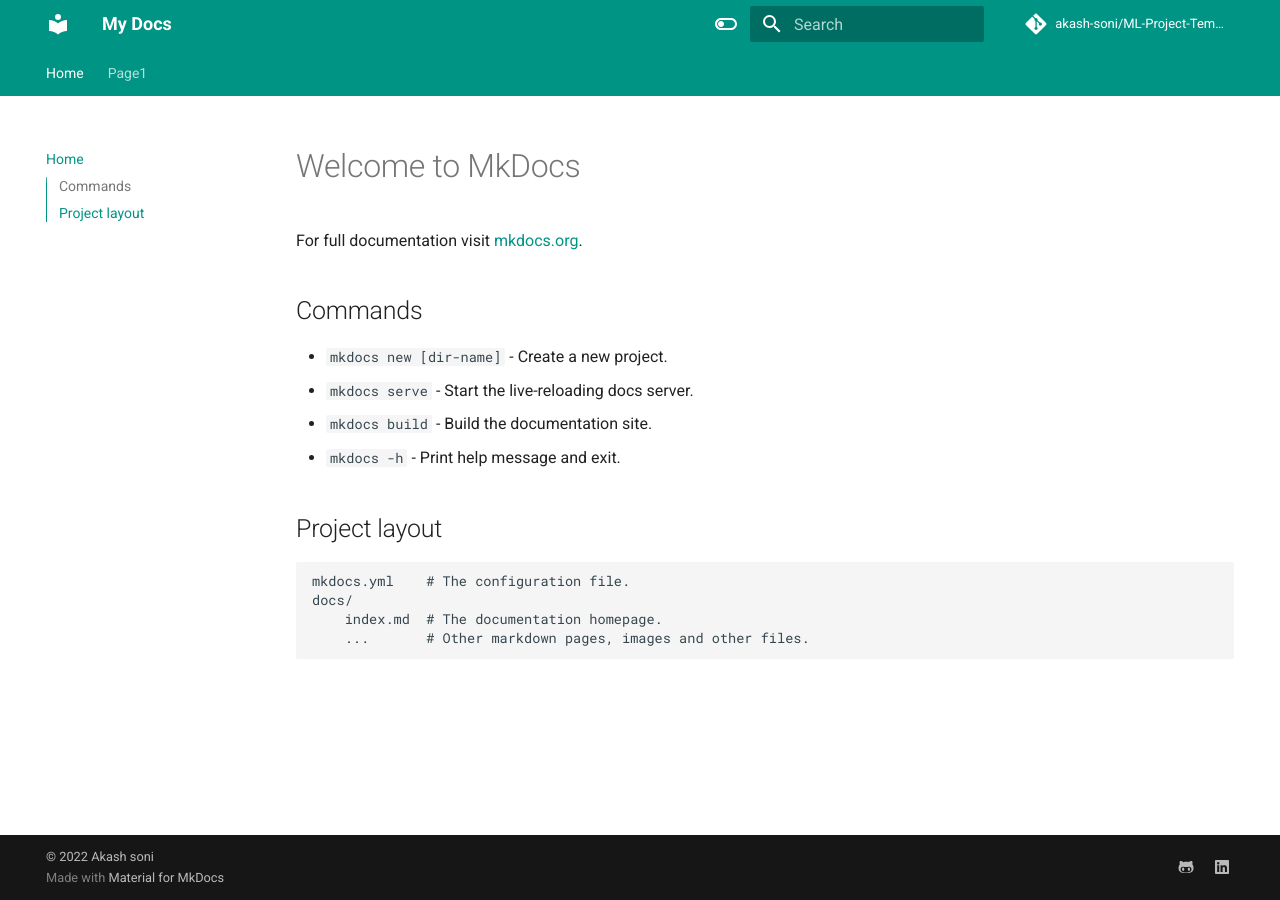
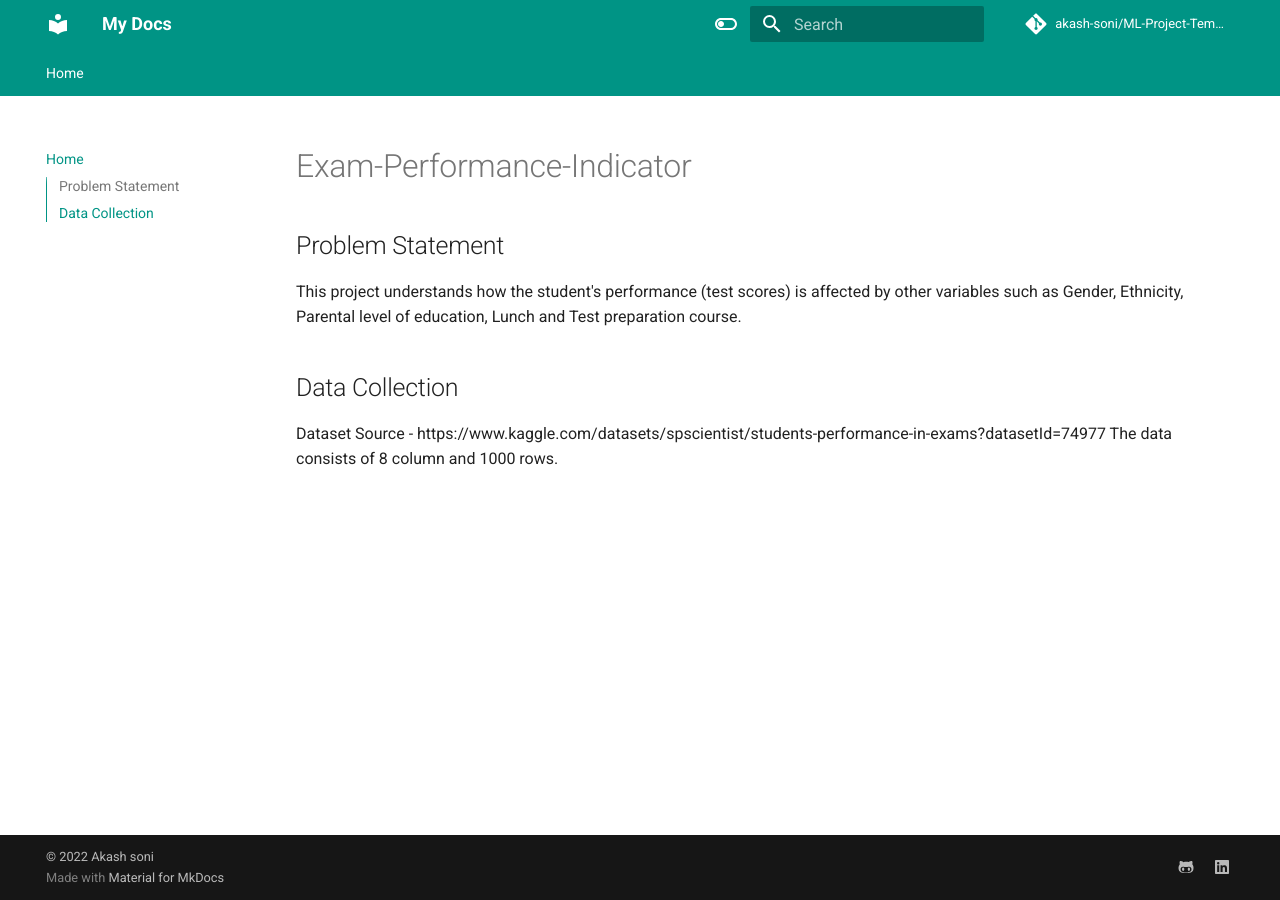
Before and after one commit to akash-soni/Exam-Performance-Indicator, an MkDocs documentation site: the page built from docs/index.md, in a window 1280 px wide. Built offline with MkDocs 1.6.1 and Material for MkDocs 9.7.7, drawn with Linux system fonts in a browser that asks for light colours; comment, search, counter and statistics services are not loaded.

Commit message:
initial setup done

```diff
--- a/docs/index.md
+++ b/docs/index.md
@@ -1,17 +1,10 @@
-# Welcome to MkDocs
+# Exam-Performance-Indicator
 
-For full documentation visit [mkdocs.org](https://www.mkdocs.org).
+## Problem Statement
 
-## Commands
+This project understands how the student's performance (test scores) is affected by other variables such as Gender, Ethnicity, Parental level of education, Lunch and Test preparation course.
 
-* `mkdocs new [dir-name]` - Create a new project.
-* `mkdocs serve` - Start the live-reloading docs server.
-* `mkdocs build` - Build the documentation site.
-* `mkdocs -h` - Print help message and exit.
+## Data Collection
 
-## Project layout
-
-    mkdocs.yml    # The configuration file.
-    docs/
-        index.md  # The documentation homepage.
-        ...       # Other markdown pages, images and other files.
+Dataset Source - https://www.kaggle.com/datasets/spscientist/students-performance-in-exams?datasetId=74977
+The data consists of 8 column and 1000 rows.
--- a/mkdocs.yml
+++ b/mkdocs.yml
@@ -3,7 +3,6 @@ site_name: My Docs
 # defeine TOC or order of website-
 nav:
   - Home: index.md
-  - Page1: Page01.md
 
 site_author: Akash soni
 site_description: >-
--- a/requirements.txt
+++ b/requirements.txt
@@ -1,9 +1,12 @@
 tqdm
-mlflow
 pandas
 numpy
 PyYAML
 seaborn
+matplotlib
 mkdocs-material
+scikit-learn
+mlflow
+
 ### local packages -
  -e . # << uncomment this to install from setup.py
--- a/setup.py
+++ b/setup.py
@@ -4,8 +4,8 @@ with open("README.md", "r", encoding="utf-8") as f:
     long_description = f.read()
 
 
-## edit below variables as per your requirements -
-REPO_NAME = "ML-project-template"
+# edit below variables as per your requirements -
+REPO_NAME = "Exam-Performance-Indicator"
 AUTHOR_USER_NAME = "akash-soni"
 
 
@@ -13,7 +13,7 @@ setup(
     name=REPO_NAME,
     version="0.0.1",
     author=AUTHOR_USER_NAME,
-    description="A small package for MLflow app",
+    description="Simple ML project to check student performance",
     long_description=long_description,
     long_description_content_type="text/markdown",
     url=f"https://github.com/{AUTHOR_USER_NAME}/{REPO_NAME}",
```
Also changed, not shown: README.md (+6 -53 lines), docs/Page01.md (deleted, +0 -7 lines), 2 other files.
